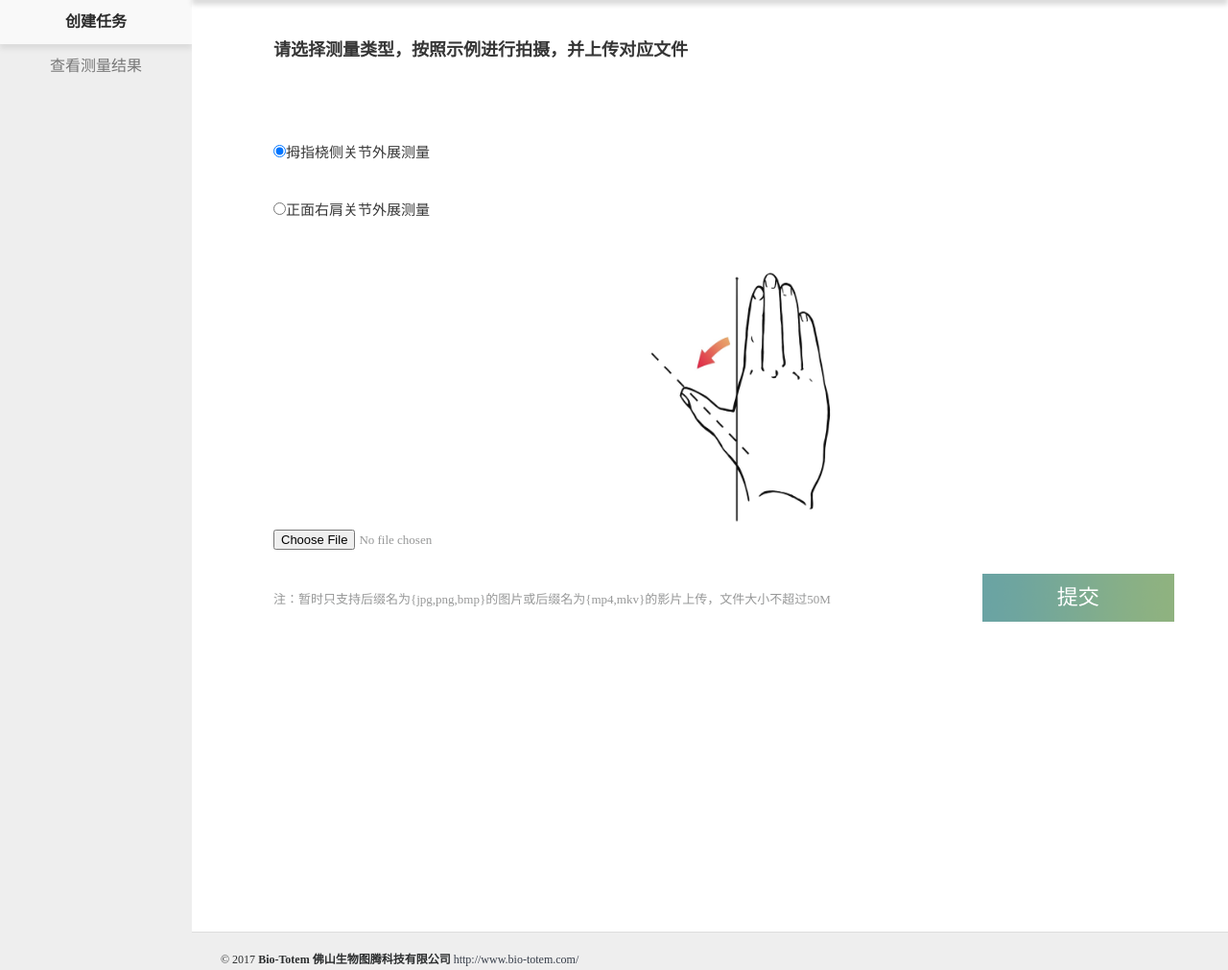
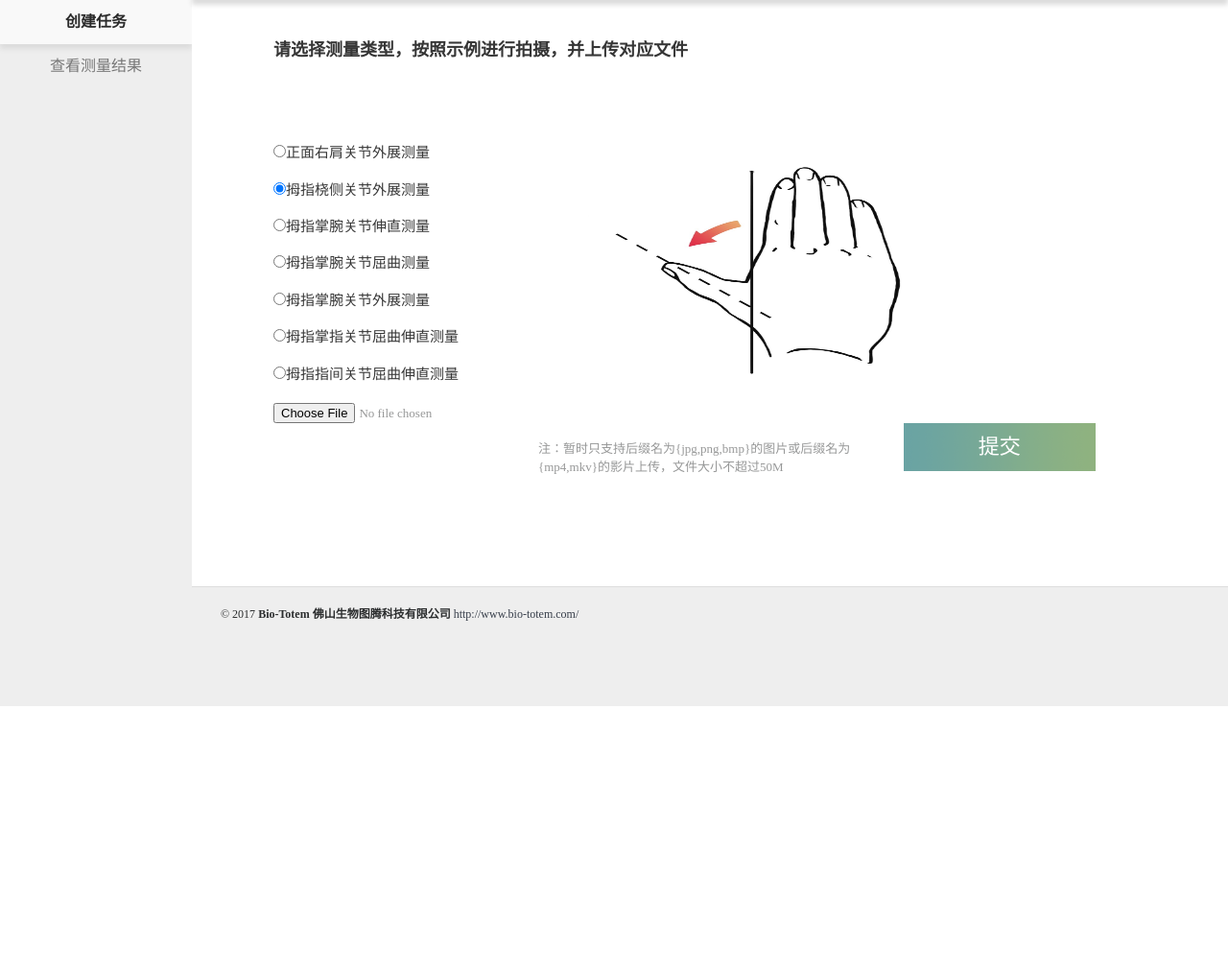
Before and after one commit to biototem/Ali_AI_ROM, a PHP site: page /upload_demo.html in a window 1280 px wide. Shown: the part 64-1075 px from the top of the page at 96% size. After the commit the page ends 800 px from the top, so only its background shows below. Run offline with PHP 8.4, Linux system fonts and the light colour scheme.

Commit message:
在前端请求post中增加新的参数task_id，并且在php页面中根据filename重新定义参数task_id再post到服务器中

```diff
--- a/www/upload_demo.html
+++ b/www/upload_demo.html
@@ -97,6 +97,7 @@
             font-size:22px;
             color: #797579;
         }
+		.div-inline{ float:left}
     </style>
 </head>
 
@@ -149,8 +150,13 @@
 		<script language=javascript>
 		function pic(choice){
 		switch(choice){
-		  case 1: scr = "img/hand_example.png";break;
-		  case 2: scr = "img/shoulder_example.png";break;
+		  case 1: scr = "img/shoulder_example.png";break;
+		  case 2: scr = "img/hand_example.png";break;
+		  case 3: scr = "img/Thumb_CMC_Extension.gif";break;
+		  case 4: scr = "img/Thumb_CMC_Flexion.gif";break;
+		  case 5: scr = "img/Thumb_CMC_Abduction.gif";break;
+		  case 6: scr = "img/Thumb_MCP_Flexion_and_Extension.gif";break;
+		  case 7: scr = "img/Thumb_IP_Flexion_and_Extension.gif";break;
 		}
 		document.getElementById("myimg").src=scr;
 		}
@@ -163,15 +169,22 @@
                         <div class="form-group form-style">
 						<label class="control-label font-choose">请选择测量类型，按照示例进行拍摄，并上传对应文件<br/><br/><br/></label>
                         </div>
-						<div class="form-group form-style">
-						<p style="font-size: 15px;color: #383838;"><input type="radio" name="task_type" value=1 checked="checked" onclick="pic(1)">拇指桡侧关节外展测量<br/><br/></p>
-						<p style="font-size: 15px;color: #383838;"><input type="radio" name="task_type" value=2 onclick="pic(2)">正面右肩关节外展测量<br/><br/></p>
-						<div style='text-align:center'><img id="myimg" src="img/hand_example.png" width="280px" height="300px"></div>
+						<div class="form-group form-style div-inline">
+						<p style="font-size: 15px;color: #383838;"><input type="radio" name="task_type" value=1 onclick="pic(1)">正面右肩关节外展测量<br/></p>
+						<p style="font-size: 15px;color: #383838;"><input type="radio" name="task_type" value=2 checked="checked" onclick="pic(2)">拇指桡侧关节外展测量<br/></p>
+						<p style="font-size: 15px;color: #383838;"><input type="radio" name="task_type" value=3 onclick="pic(3)">拇指掌腕关节伸直测量<br/></p>
+						<p style="font-size: 15px;color: #383838;"><input type="radio" name="task_type" value=4 onclick="pic(4)">拇指掌腕关节屈曲测量<br/></p>
+						<p style="font-size: 15px;color: #383838;"><input type="radio" name="task_type" value=5 onclick="pic(5)">拇指掌腕关节外展测量<br/></p>
+						<p style="font-size: 15px;color: #383838;"><input type="radio" name="task_type" value=6 onclick="pic(6)">拇指掌指关节屈曲伸直测量<br/></p>
+						<p style="font-size: 15px;color: #383838;"><input type="radio" name="task_type" value=7 onclick="pic(7)">拇指指间关节屈曲伸直测量<br/></p>
+						<br/>
 						<input type="file" name="file" id="file" style=" text-align:left" type="number">
+						<input type="hidden" name="task_id" value= "1000">
 						</div>
-                        <div class="form-group form-style">
-
-							<div class="col-sm-3" style="float: right">
+						<div class= "form-style div-inline" style='text-align:center'><img id="myimg" src="img/hand_example.png" width="445px" height="250px"></div>
+                        <div class="form-group form-style div-inline">
+							<br/>
+							<div class="form-style" style="float: right">
 								<input type="submit" name="Submit" class="submit-style button-submit" value="提交"/>
 							</div>
 
```
Also changed, not shown: www/upload_demo.php (+8 -5 lines).
